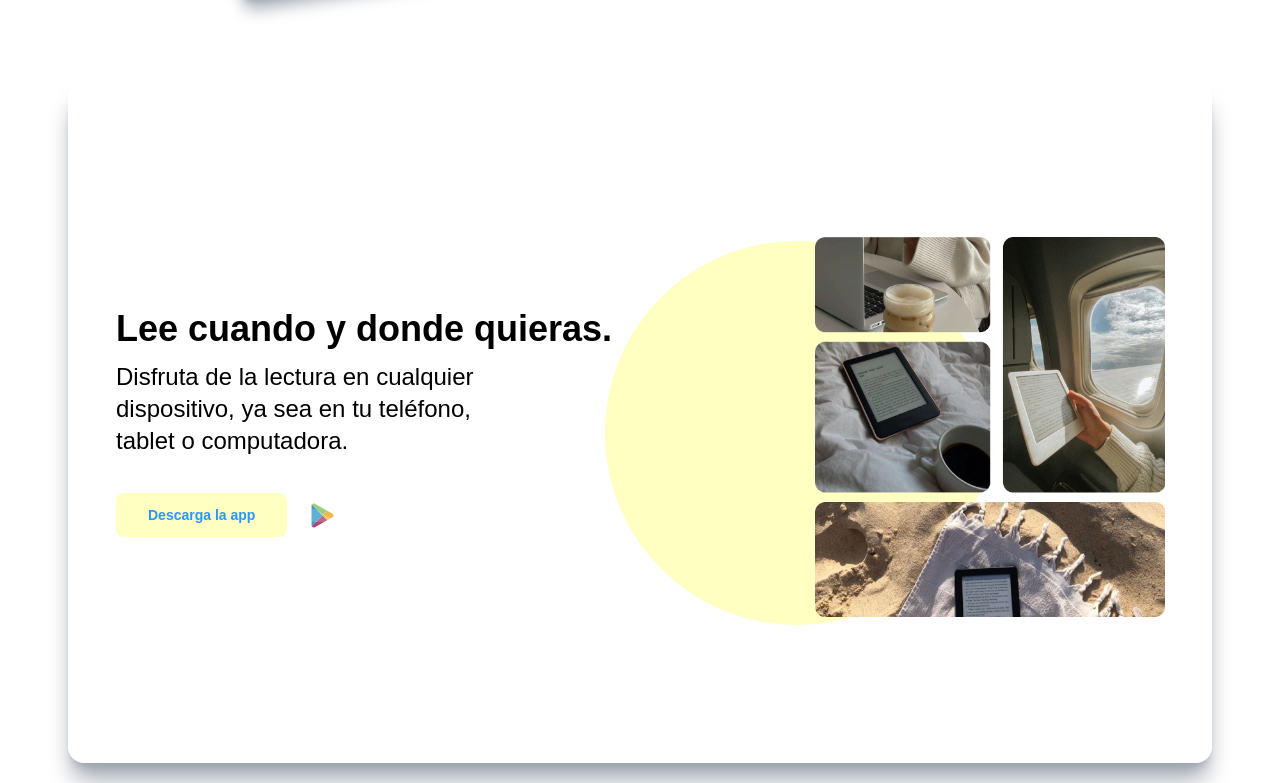
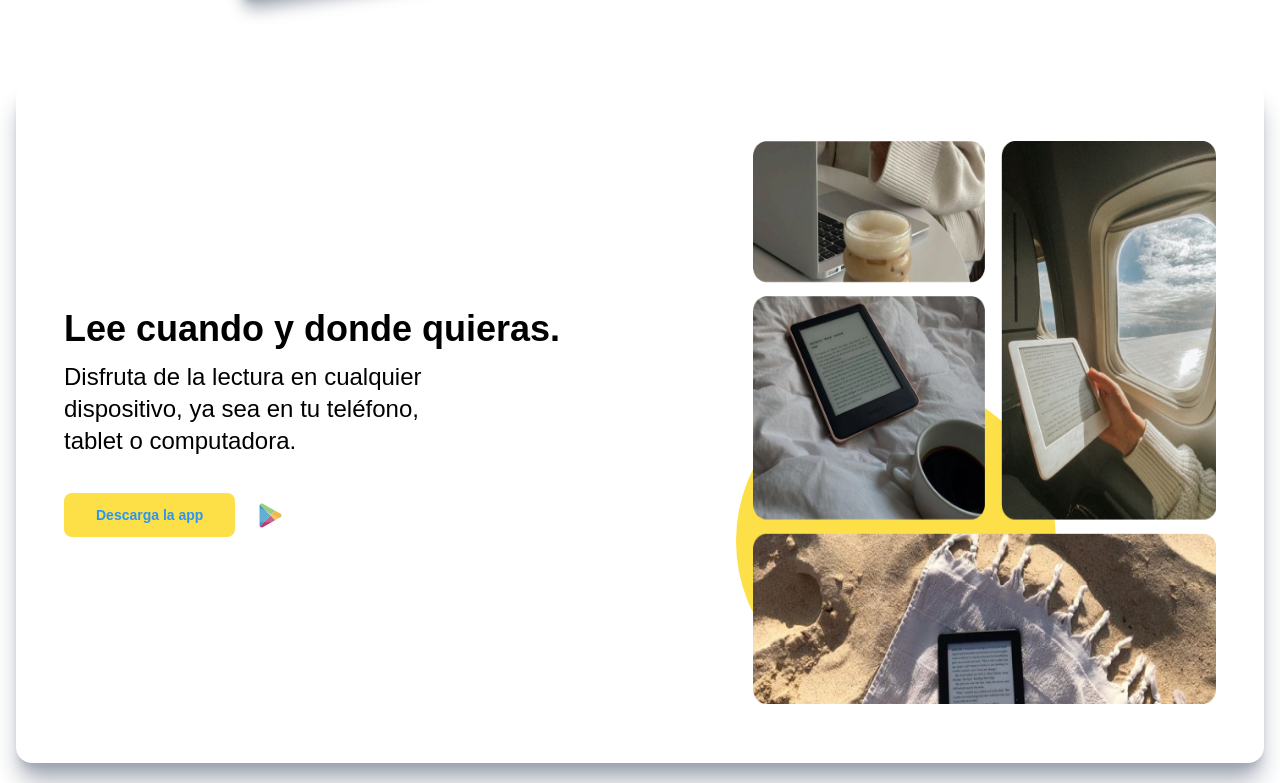
Before and after one commit to Heizahn/henry_pf, a Next.js app in the folder front/: page / in a window 1280 px wide. Shown: the part 737-1520 px from the top of the page. Built offline with nearby package versions, Linux system fonts and the light colour scheme; a web font is replaced by a local one.

Commit message:
modificacion de las cards 2.0

```diff
--- a/front/src/components/sections-home/sectionTwo.tsx
+++ b/front/src/components/sections-home/sectionTwo.tsx
@@ -18,8 +18,8 @@ export default function SectionTwo({
 			style={{ scale, rotate }}
 			className='h-[90vh] sticky text-[3.5vw] flex flex-col items-center justify-center '
 		>
-			<div className='h-[85vh] w-11/12 shadow-xl shadow-gray-400 rounded-2xl grid grid-cols-6 place-content-center px-12 bg-white '>
-				<div className='col-span-4 flex flex-col justify-center items-start'>
+			<div className='h-[85vh] w-full shadow-xl shadow-gray-400 rounded-2xl  px-12 bg-white flex  justify-between items-center'>
+				<div className='w-full flex flex-col justify-center items-start'>
 					<h2 className=' text-4xl font-bold text-start'>
 						Lee cuando y donde quieras.
 					</h2>
@@ -45,9 +45,9 @@ export default function SectionTwo({
 				</div>
 
 				<div className='w-full h-[564px] relative'>
-					<div className='w-96 h-96 absolute bottom-20 right-0 bg-yellow-300 rounded-full'></div>
-					<div className='absolute -right-44 top-24'>
-						<Image src={ImagenRef} alt='' />
+					<div className='w-80 h-80 absolute bottom-1 right-40 bg-yellow-300 rounded-full'></div>
+					<div className='absolute right-0 top-0 object-contain w-[463px] h-[563px]'>
+						<Image src={ImagenRef} alt='' fill={true} />
 					</div>
 				</div>
 			</div>
--- a/front/tailwind.config.ts
+++ b/front/tailwind.config.ts
@@ -8,6 +8,10 @@ const config: Config = {
 	],
 	theme: {
 		extend: {
+			//Shadow inner black
+			boxShadow: {
+				'inner-black': 'inset 0px 3px 4px rgba(0, 0, 0, 0.6)',
+			},
 			colors: {
 				// Colores base (ya configurados)
 				white: {
@@ -28,30 +32,30 @@ const config: Config = {
 					500: '#606060',
 					700: '#404040',
 				},
-				yellow: {
-					DEFAULT: '#FFFFE0',
-					300: '#FFFFC2',
-					500: '#FFFFB0',
-					700: '#FFFF99',
-				},
+				// yellow: {
+				// 	DEFAULT: '#FFFFE0',
+				// 	300: '#FFFFC2',
+				// 	500: '#FFFFB0',
+				// 	700: '#FFFF99',
+				// },
 			},
 			// Tipografía
 			fontFamily: {
 				// Fuente principal
-				'sans': ['Roboto Mono', 'sans-serif'],
+				sans: ['Roboto Mono', 'sans-serif'],
 			},
 			// Tamaños de fuente
 			fontSize: {
-				'h1': ['64px', { fontWeight: 'bold' }],
-				'h2': ['40px', { fontWeight: 'bold' }],
-				'h3': ['24px', { fontWeight: 'bold' }],
-				'h5': ['20px', { fontWeight: 'bold' }],
-				'subtitle': ['24px', { fontWeight: 'normal' }],
+				h1: ['64px', { fontWeight: 'bold' }],
+				h2: ['40px', { fontWeight: 'bold' }],
+				h3: ['24px', { fontWeight: 'bold' }],
+				h5: ['20px', { fontWeight: 'bold' }],
+				subtitle: ['24px', { fontWeight: 'normal' }],
 				'p-bold': ['16px', { fontWeight: 'bold' }],
-				'p': ['16px', { fontWeight: 'normal' }],
+				p: ['16px', { fontWeight: 'normal' }],
 				'semi-small-bold': ['14px', { fontWeight: 'bold' }],
 				'semi-small': ['14px', { fontWeight: 'normal' }],
-				'small': ['12px', { fontWeight: 'normal' }],
+				small: ['12px', { fontWeight: 'normal' }],
 			},
 		},
 	},
```
